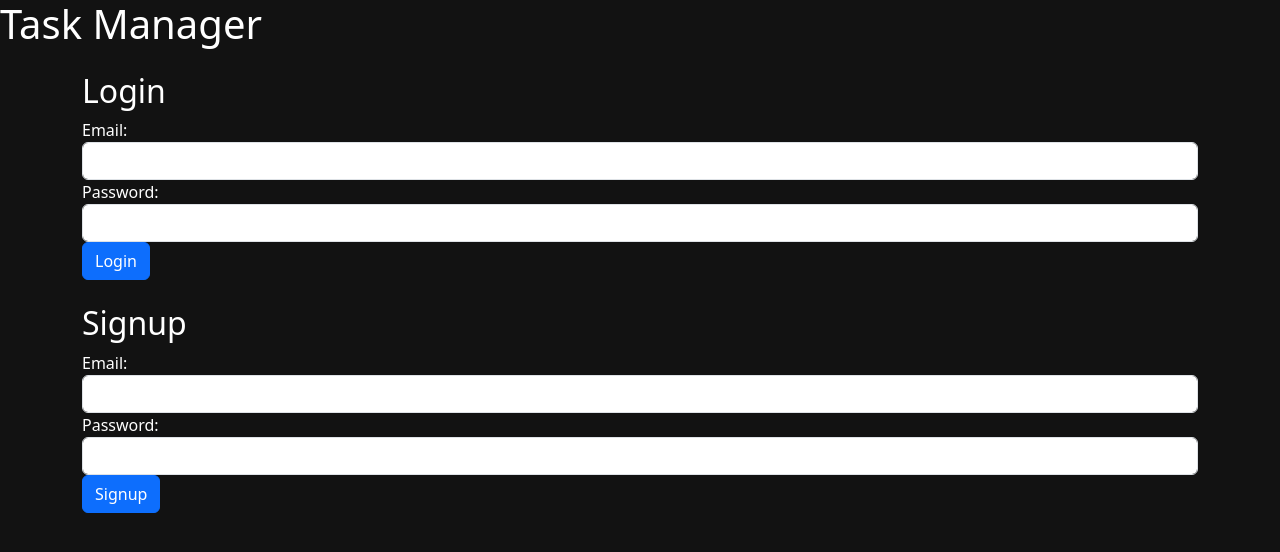
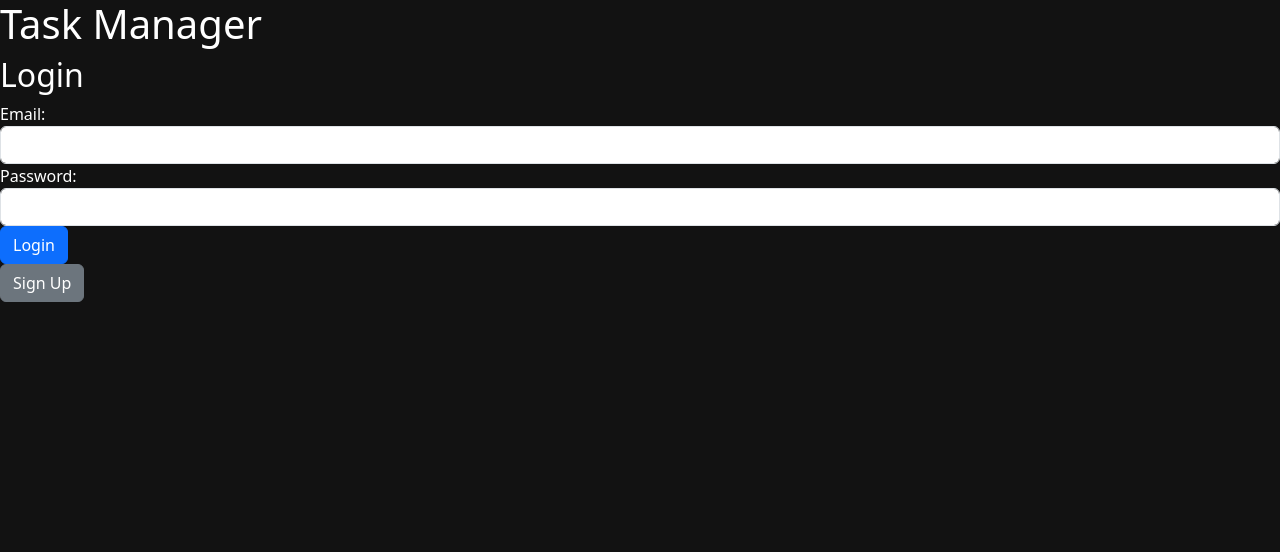
Before and after one commit to devfelipelimabr/task-manager-frontend, a React (Create React App) app: page / in a window 1280 px wide. Shown: the top 552 px of the page. Built offline with nearby package versions, Linux system fonts and the light colour scheme.

Commit message:
Cretaed msg errors.

```diff
--- a/src/App.js
+++ b/src/App.js
@@ -7,14 +7,20 @@ import Signup from './components/Signup';
 
 function App() {
   const [token, setToken] = useState(localStorage.getItem('token'));
+  const [showLogin, setShowLogin] = useState(true);
 
   const handleLogin = (token) => {
+    localStorage.setItem('token', token);
     setToken(token);
   };
 
   const handleLogout = () => {
     localStorage.removeItem('token');
     setToken(null);
+  };
+
+  const toggleForm = () => {
+    setShowLogin(!showLogin);
   };
 
   return (
@@ -28,8 +34,14 @@ function App() {
         </>
       ) : (
         <>
-          <Login onLogin={handleLogin} />
-          <Signup onLogin={handleLogin} />
+          {showLogin ? (
+            <Login onLogin={handleLogin} />
+          ) : (
+            <Signup onLogin={handleLogin} />
+          )}
+          <button className="btn btn-secondary" onClick={toggleForm}>
+            {showLogin ? 'Sign Up' : 'Login'}
+          </button>
         </>
       )}
     </div>
--- a/src/components/Login.jsx
+++ b/src/components/Login.jsx
@@ -5,32 +5,46 @@ import axios from 'axios';
 function Login({ onLogin }) {
     const [email, setEmail] = useState('');
     const [password, setPassword] = useState('');
-  const [error, setError] = useState('');
+    const [errorMessage, setErrorMessage] = useState('');
 
-  const handleLogin = async () => {
-    try {
-      const response = await axios.post('http://localhost:3000/login', { email, password });
-      const token = response.data.token;
-      localStorage.setItem('token', token);
-      onLogin(token);
-    } catch (error) {
-      setError('Invalid email or password');
-    }
+    const handleSubmit = (e) => {
+        e.preventDefault();
+        axios.post('http://localhost:3000/login', { email, password })
+            .then(response => {
+                const { token } = response.data;
+                onLogin(token); // Chama a função onLogin passando o token retornado pelo backend
+            })
+            .catch(error => {
+                setErrorMessage('Erro ao efetuar login. Verifique suas credenciais e tente novamente.'); // Define a mensagem de erro
+                console.error('Error logging in:', error);
+            });
     };
 
     return (
-    <div className="container mt-4">
+        <div>
             <h2>Login</h2>
-      {error && <div className="alert alert-danger">{error}</div>}
+            {errorMessage && <div className="alert alert-danger">{errorMessage}</div>} {/* Exibe a mensagem de erro, se houver */}
+            <form onSubmit={handleSubmit}>
                 <div className="form-group">
                     <label>Email:</label>
-        <input type="email" className="form-control" value={email} onChange={(e) => setEmail(e.target.value)} />
+                    <input
+                        type="email"
+                        className="form-control"
+                        value={email}
+                        onChange={e => setEmail(e.target.value)}
+                    />
                 </div>
                 <div className="form-group">
                     <label>Password:</label>
-        <input type="password" className="form-control" value={password} onChange={(e) => setPassword(e.target.value)} />
+                    <input
+                        type="password"
+                        className="form-control"
+                        value={password}
+                        onChange={e => setPassword(e.target.value)}
+                    />
                 </div>
-      <button className="btn btn-primary" onClick={handleLogin}>Login</button>
+                <button type="submit" className="btn btn-primary">Login</button>
+            </form>
         </div>
     );
 }
--- a/src/components/Signup.jsx
+++ b/src/components/Signup.jsx
@@ -5,32 +5,47 @@ import axios from 'axios';
 function Signup({ onLogin }) {
   const [email, setEmail] = useState('');
   const [password, setPassword] = useState('');
-  const [error, setError] = useState('');
+  const [message, setMessage] = useState('');
 
-  const handleSignup = async () => {
-    try {
-      const response = await axios.post('http://localhost:3000/signup', { email, password });
-      const token = response.data.token;
-      localStorage.setItem('token', token);
+  const handleSubmit = (e) => {
+    e.preventDefault();
+    axios.post('http://localhost:3000/signup', { email, password })
+      .then(response => {
+        const { token } = response.data;
         onLogin(token);
-    } catch (error) {
-      setError('Email already in use');
-    }
+        setMessage('Usuário cadastrado com sucesso!'); // Define a mensagem de sucesso
+      })
+      .catch(error => {
+        setMessage('Erro ao cadastrar usuário. Por favor, tente novamente.'); // Define a mensagem de erro
+        console.error('Error signing up:', error);
+      });
   };
 
   return (
-    <div className="container mt-4">
-      <h2>Signup</h2>
-      {error && <div className="alert alert-danger">{error}</div>}
+    <div>
+      <h2>Sign Up</h2>
+      {message && <div className="alert alert-info">{message}</div>} {/* Exibe a mensagem, se houver */}
+      <form onSubmit={handleSubmit}>
         <div className="form-group">
           <label>Email:</label>
-        <input type="email" className="form-control" value={email} onChange={(e) => setEmail(e.target.value)} />
+          <input
+            type="email"
+            className="form-control"
+            value={email}
+            onChange={e => setEmail(e.target.value)}
+          />
         </div>
         <div className="form-group">
           <label>Password:</label>
-        <input type="password" className="form-control" value={password} onChange={(e) => setPassword(e.target.value)} />
+          <input
+            type="password"
+            className="form-control"
+            value={password}
+            onChange={e => setPassword(e.target.value)}
+          />
         </div>
-      <button className="btn btn-primary" onClick={handleSignup}>Signup</button>
+        <button type="submit" className="btn btn-primary">Sign Up</button>
+      </form>
     </div>
   );
 }
```
Lines whose indentation alone changed are shown as unchanged.
